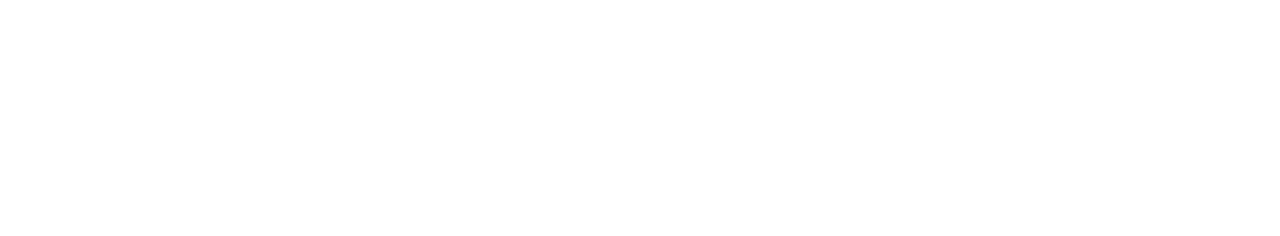
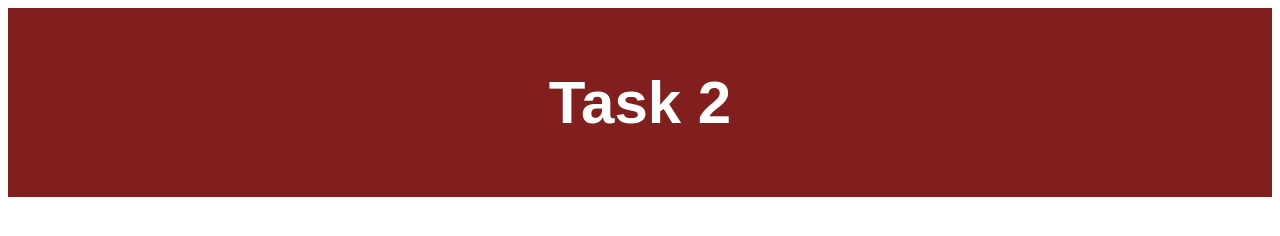
Before and after one commit to devdjangoreact/git-study2, a plain HTML site: page task2/index.html in a window 1280 px wide. Drawn offline with Linux system fonts and the light colour scheme.

Commit message:
add header

```diff
--- /dev/null
+++ b/task2/css/first.css
@@ -0,0 +1,9 @@
+header {
+  background-color: #811f1f;
+  color: #fff;
+  padding: 20px;
+  text-align: center;
+  font-size: 30px;
+  font-weight: bold;
+  font-family: Arial, Helvetica, sans-serif;
+}
--- a/task2/index.html
+++ b/task2/index.html
@@ -4,7 +4,12 @@
     <meta charset="UTF-8" />
     <meta http-equiv="X-UA-Compatible" content="IE=edge" />
     <meta name="viewport" content="width=device-width, initial-scale=1.0" />
+    <link rel="stylesheet" href="./css/first.css" />
     <title>Document</title>
   </head>
-  <body></body>
+  <body>
+    <header>
+      <h1>Task 2</h1>
+    </header>
+  </body>
 </html>
```
